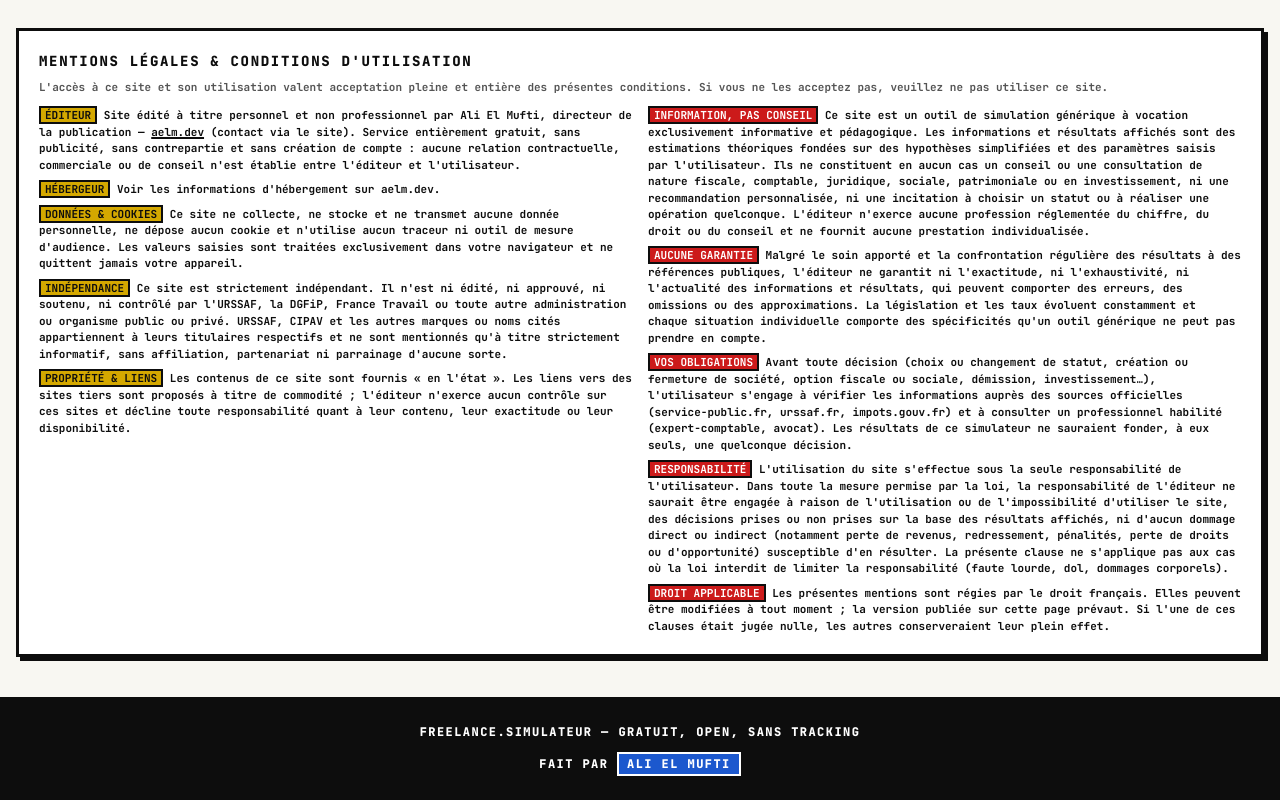
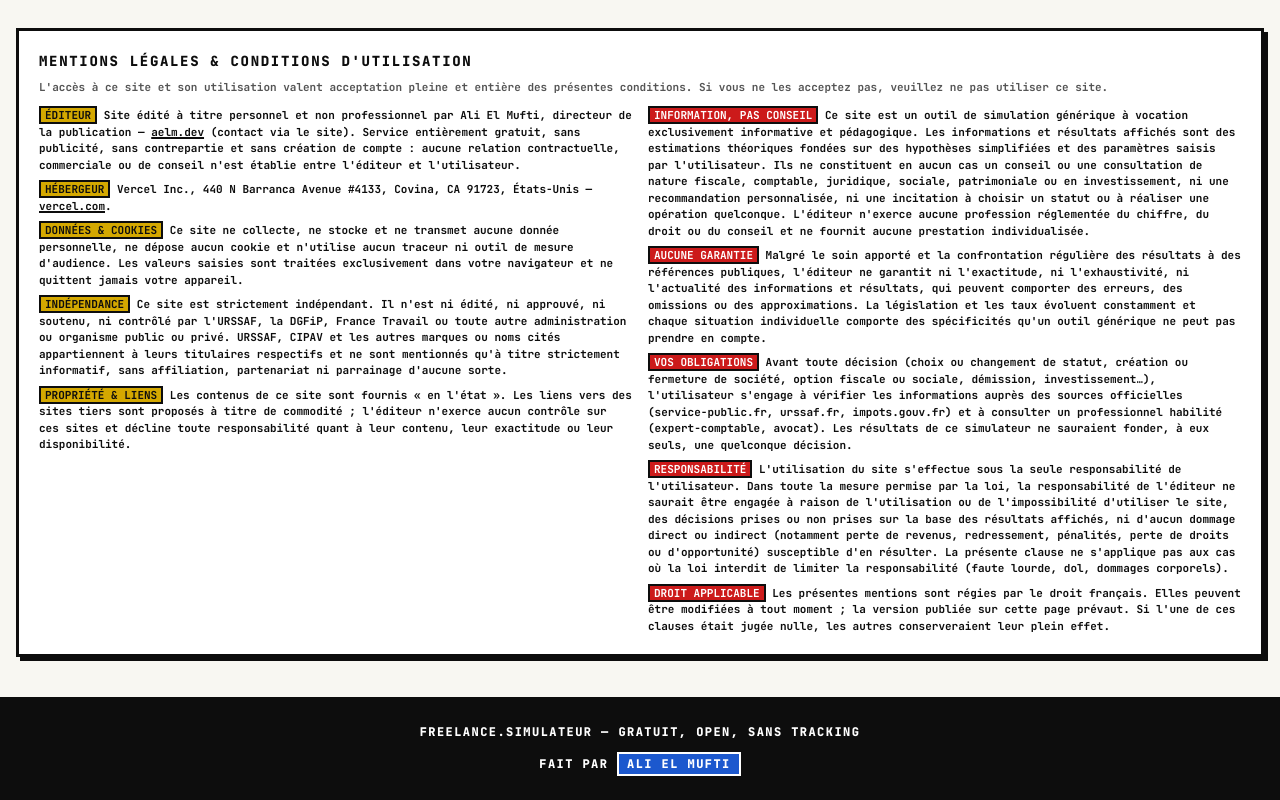
Before and after one commit to aelmufti/is-freelance-worth-it-for-you, a React (Vite) app: page / in a window 1280 px wide. Shown: the part 4845-5645 px from the top of the page. Built offline with nearby package versions, Linux system fonts and the light colour scheme.

Commit message:
feat: hébergeur Vercel dans les mentions légales

```diff
--- a/src/App.tsx
+++ b/src/App.tsx
@@ -206,7 +206,12 @@ export default function App() {
               </p>
               <p>
                 <span className="border-2 border-ink bg-tag-yellow px-1 uppercase">Hébergeur</span>{" "}
-                Voir les informations d'hébergement sur aelm.dev.
+                Vercel Inc., 440 N Barranca Avenue #4133, Covina, CA 91723,
+                États-Unis —{" "}
+                <a href="https://vercel.com" target="_blank" rel="noreferrer" className="underline decoration-2">
+                  vercel.com
+                </a>
+                .
               </p>
               <p>
                 <span className="border-2 border-ink bg-tag-yellow px-1 uppercase">Données & cookies</span>{" "}
```
